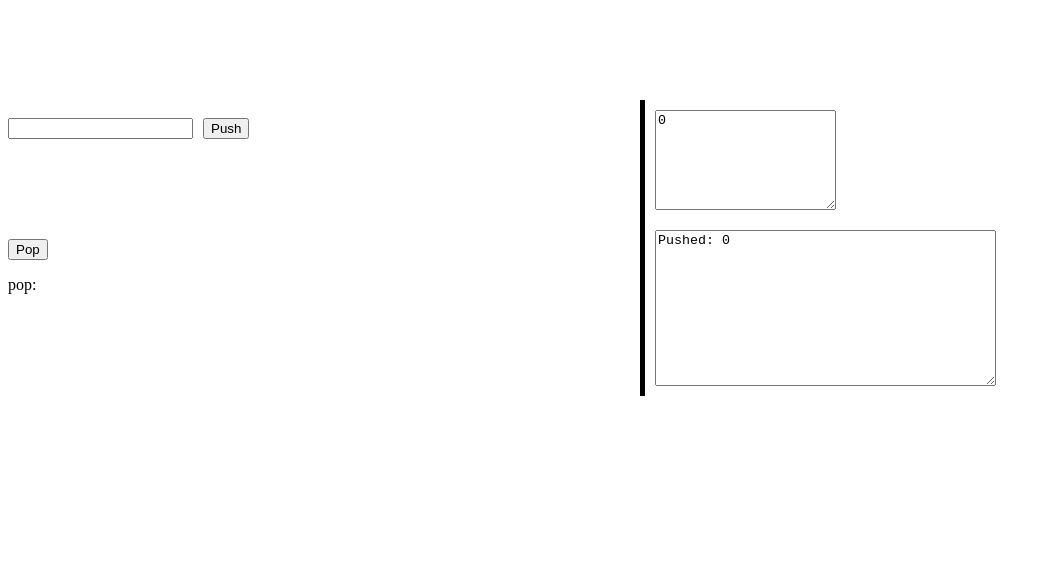
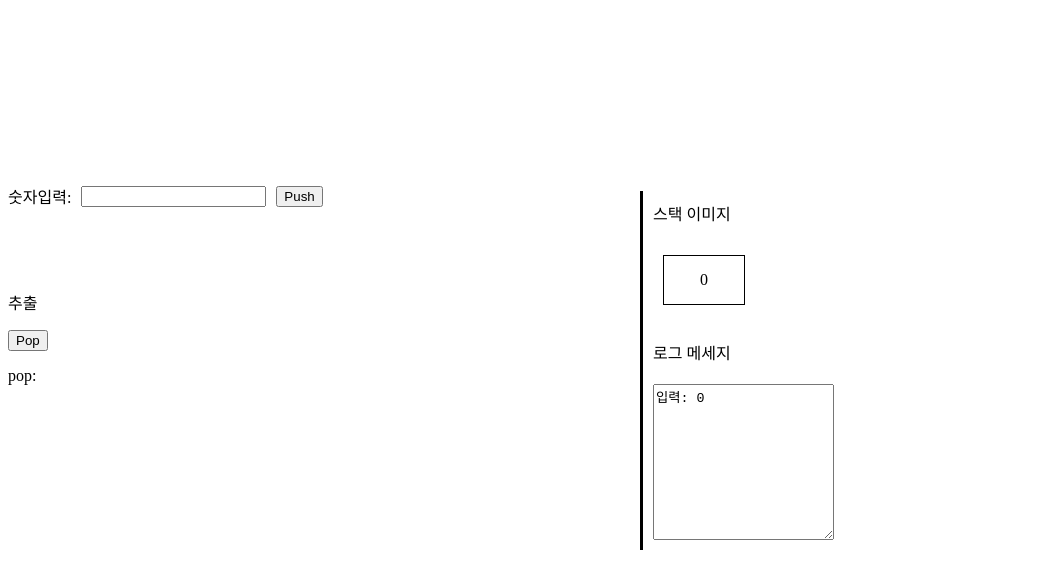
Before and after one commit to zjoker120/study-vue, a Vue app: page / in a window 1280 px wide. Both pictures are taken after a click on the button "Push". Shown: the top 588 px of the page, without its empty margins (0-1051 px from the left). Built offline with nearby package versions, Linux system fonts and the light colour scheme.

Commit message:
스택 이미지 추가/ 주석 / 이미지로그 위에서 아래로

```diff
--- a/src/components/HelloWorld.vue
+++ b/src/components/HelloWorld.vue
@@ -1,29 +1,32 @@
 <template>
   <div class="Push">
-    <input type="number" v-model="inputValue"/>
-    <button @click="pushClick" class="pushButton">Push</button>
+    <p class="inputText">숫자입력:</p>
+    <div>
+      <input type="number" v-model="inputValue"/>
+      <button @click="pushClick" class="pushButton">Push</button>
+    </div>
   </div>
   <div class="pop">
     <div>
+      <p>추출</p>
       <button @click="popClick">Pop</button>
       <p>pop: {{ popValue }}</p>
     </div>
   </div>
   <div class="v-line">
+    <label class="stackText">스택 이미지</label>
     <div class="stack-container">
-
-
-      <textarea rows="10" cols="20" v-model="stackStateText"></textarea>
-
+      <div class="stack-box" v-for="(item, index) in stackState" :key="index">{{ item }}</div>
     </div>
+    <label class="stackText">로그 메세지</label>
     <div class="area-container">
-      <textarea rows="10" cols="40" v-model="textAreaValue"></textarea>
+      <textarea class="downScroll" rows="10" cols="20" v-model="textAreaValue"></textarea>
     </div>
   </div>
 </template>
 
 <script setup>
-  import { ref,computed } from 'vue';
+  import { ref } from 'vue';
 
   const inputValue = ref(0);
   const stackState = ref([]);
@@ -34,7 +37,7 @@
     if (inputValue.value === null || inputValue.value === '') {
       return;
     }
-    const pushMessage = `Pushed: ${inputValue.value}`;
+    const pushMessage = `입력: ${inputValue.value}`;
     stackState.value.push(inputValue.value);
     updateStackState(pushMessage);
     inputValue.value = '';
@@ -44,7 +47,7 @@
     if (stackState.value.length > 0) {
       const poppedValue = stackState.value.pop();
       popValue.value = poppedValue;
-      updateStackState(`Popped: ${poppedValue}`);
+      updateStackState(`추출: ${poppedValue}`);
     } else {
       popValue.value = '';
     }
@@ -52,37 +55,58 @@
 
   const updateStackState = (message) => {
     stackState.value = [...stackState.value];
-    textAreaValue.value = `${message}\n${textAreaValue.value}`;
+    textAreaValue.value = `${textAreaValue.value}${message}\n`;
   };
-  const stackStateText = computed(() => stackState.value.join('\n'));
+
+
+
+
+
 </script>
 
 <style>
+  .inputText{
+    margin-right: 10px;
+  }
   .stack-container {
+    width: 10px;
+    padding: 10px;
+    margin: 10px;
+    display: flex;
+    flex-direction: column-reverse;
+  }
+  .stack-box {
+    width: 100%;
+    border: 1px solid black;
+    padding: 15px;
+    margin-bottom: 5px;
+    text-align: center;
+    width: 50px;
+  }
+  .stackText{
     display: flex;
     padding: 10px;
-    width: 100%;
-    height: 100px;
   }
   .area-container {
     display: flex;
     padding: 10px;
-
-
   }
   .v-line{
-    border-left: thick solid #000;
+    border-left: solid #000;
     height:100%;
     left: 50%;
     position: relative;
+    align-items: center;
   }
+  /*input 입력/버튼 */
   .Push {
     position: relative;
     display: flex;
     align-items: center;
     margin-right: 20px;
-    top: 110px;
+    top: 160px;
   }
+  /*pop 버튼/출력*/
   .pop {
     display: flex;
     align-items: center;
@@ -90,6 +114,7 @@
     position: relative;
     top: 210px;
   }
+  /*버튼 위치 */
   .pushButton{
     margin-left: 10px;
   }
```
